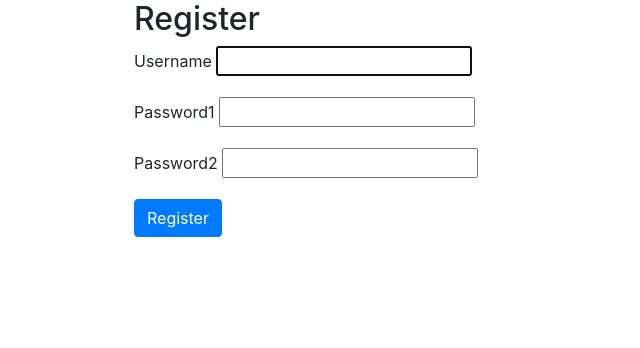
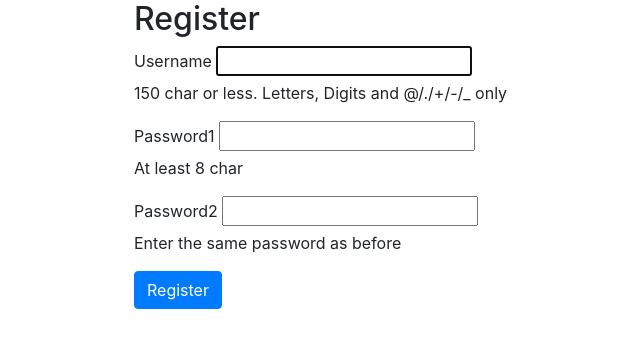
Before and after one commit to ChicoState/GroceryGenerator, a Django app: page /accounts/register/ in a window 1280 px wide. Shown: the top 348 px of the page, without its empty margins (201-841 px from the left). Run offline with Django 3.2, Linux system fonts and the light colour scheme; some libraries are stand-ins or nearby versions.

Commit message:
added link to registration and username/password requirements

```diff
--- a/templates/index.html
+++ b/templates/index.html
@@ -10,7 +10,9 @@
     <div class="jumbotron text-center text-light" style="margin-bottom:0;background-color:rgb(0, 230, 138);">
 		<h1>Recipe to Grocery List</h1>
 		{% if user.is_authenticated %}
-      		<h2>{{ user.get_username }}</h2>
+      		<h2>Welcome {{ user.get_username }}</h2>
+      	{% else %}
+      		<a class="btn btn-dark" href="accounts/register/">Register</a>
       	{% endif %}
 	</div>
 </div>
--- a/templates/registration/register.html
+++ b/templates/registration/register.html
@@ -17,14 +17,17 @@
                     <div class="form-group">
                         <label for="exampleInputEmail1">Username</label>
                         {{form.username}}
+                        <p>150 char or less. Letters, Digits and @/./+/-/_ only </p>
                     </div>
                     <div class="form-group">
                         <label for="exampleInputPassword1">Password1</label>
                         {{form.password1}}
+                        <p>At least 8 char</p>
                     </div>
                     <div class="form-group">
                         <label for="exampleInputPassword1">Password2</label>
                         {{form.password2}}
+                        <p>Enter the same password as before</p>
                     </div>
                     <button type="submit" class="btn btn-primary">Register</button>
                 </form>
```
